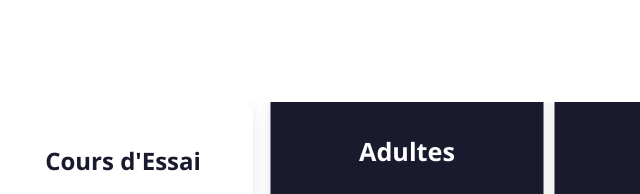
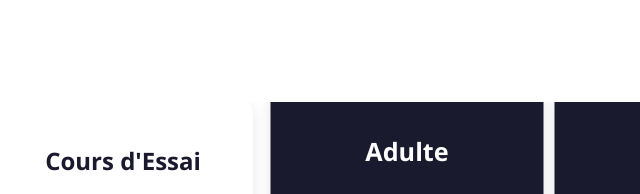
Before and after one commit to aairom/ajj-clone, a website: page index.html in a window 1280 px wide. Shown: the part 3243-3437 px from the top of the page, 67-707 px from the left. Drawn offline with Linux system fonts and the light colour scheme.

Commit message:
Correction dans index.html

```diff
--- a/index.html
+++ b/index.html
@@ -138,7 +138,7 @@
                         <a href="#contact" class="btn btn-secondary">Réserver</a>
                     </div>
                     <div class="pricing-card featured">
-                        <h3>Adultes</h3>
+                        <h3>Adulte</h3>
                         <div class="price">320€</div>
                         <ul>
                             <li>Accès illimité</li>
```
